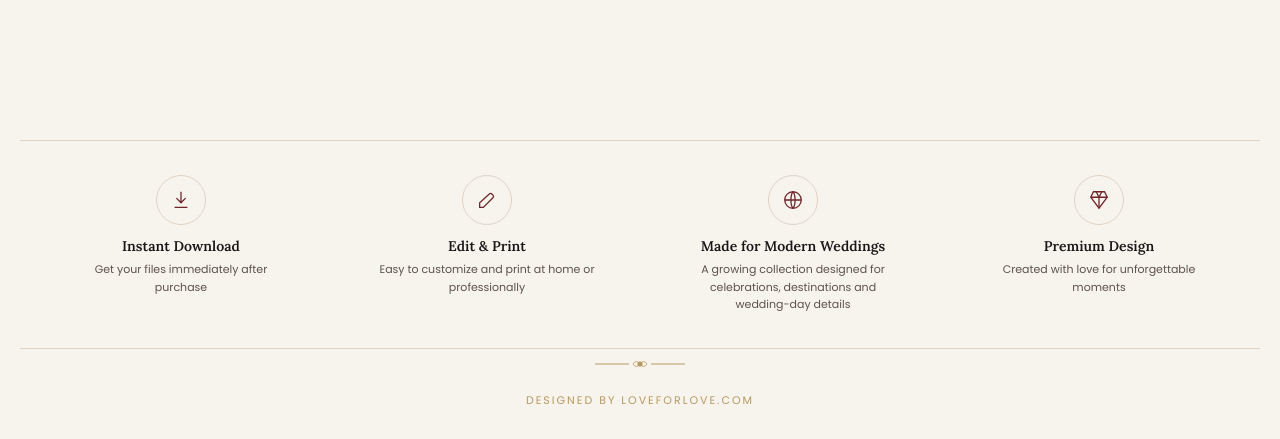
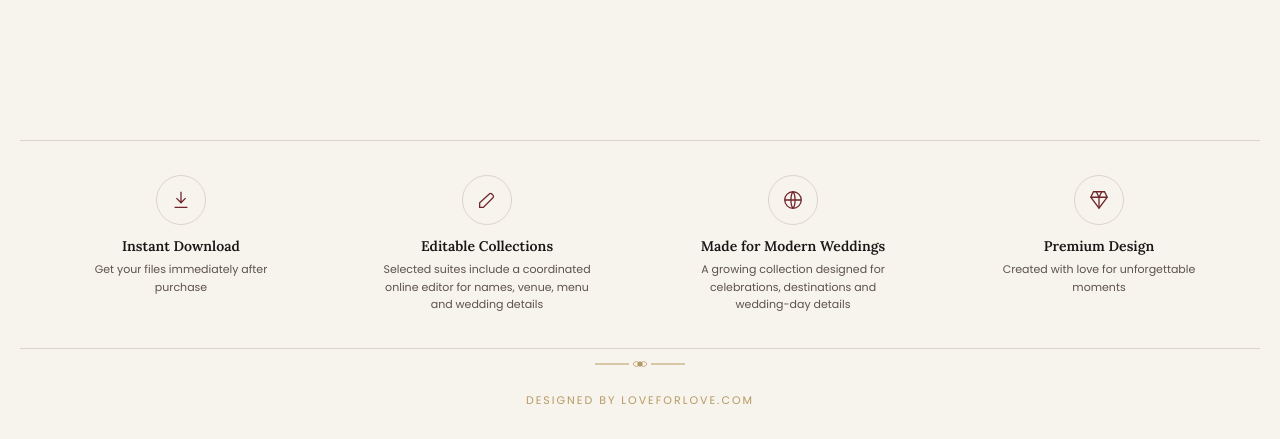
Before and after one commit to medzenter-svg/loveforlove.com, a Flask app: page /cart in a window 1280 px wide. Shown: the part 405-844 px from the top of the page. Run offline with Flask 3, Linux system fonts and the light colour scheme.

Commit message:
Support editor-specific styles and scripts

```diff
--- a/store/templates/base.html
+++ b/store/templates/base.html
@@ -8,6 +8,7 @@
   <link href="https://fonts.googleapis.com/css2?family=Lora:ital,wght@0,400..700;1,400..700&family=Poppins:wght@300;400;500;600;700&display=swap" rel="stylesheet">
   <link rel="stylesheet" href="{{ url_for('static', filename='css/style.css') }}">
   <link rel="stylesheet" href="{{ url_for('static', filename='css/preview-protection.css') }}">
+  {% block extra_head %}{% endblock %}
 </head>
 <body>
   <div class="wrap">
@@ -53,8 +54,8 @@
       </div>
       <div class="feat">
         <div class="ic">{% include "icons/edit.svg" %}</div>
-        <div class="t">Edit &amp; Print</div>
-        <div class="d">Easy to customize and print at home or professionally</div>
+        <div class="t">Editable Collections</div>
+        <div class="d">Selected suites include a coordinated online editor for names, venue, menu and wedding details</div>
       </div>
       <div class="feat">
         <div class="ic">{% include "icons/globe.svg" %}</div>
@@ -77,5 +78,6 @@
     </div>
     <div class="footer-bottom">Designed by loveforlove.com</div>
   </div>
+  {% block scripts %}{% endblock %}
 </body>
 </html>
```
